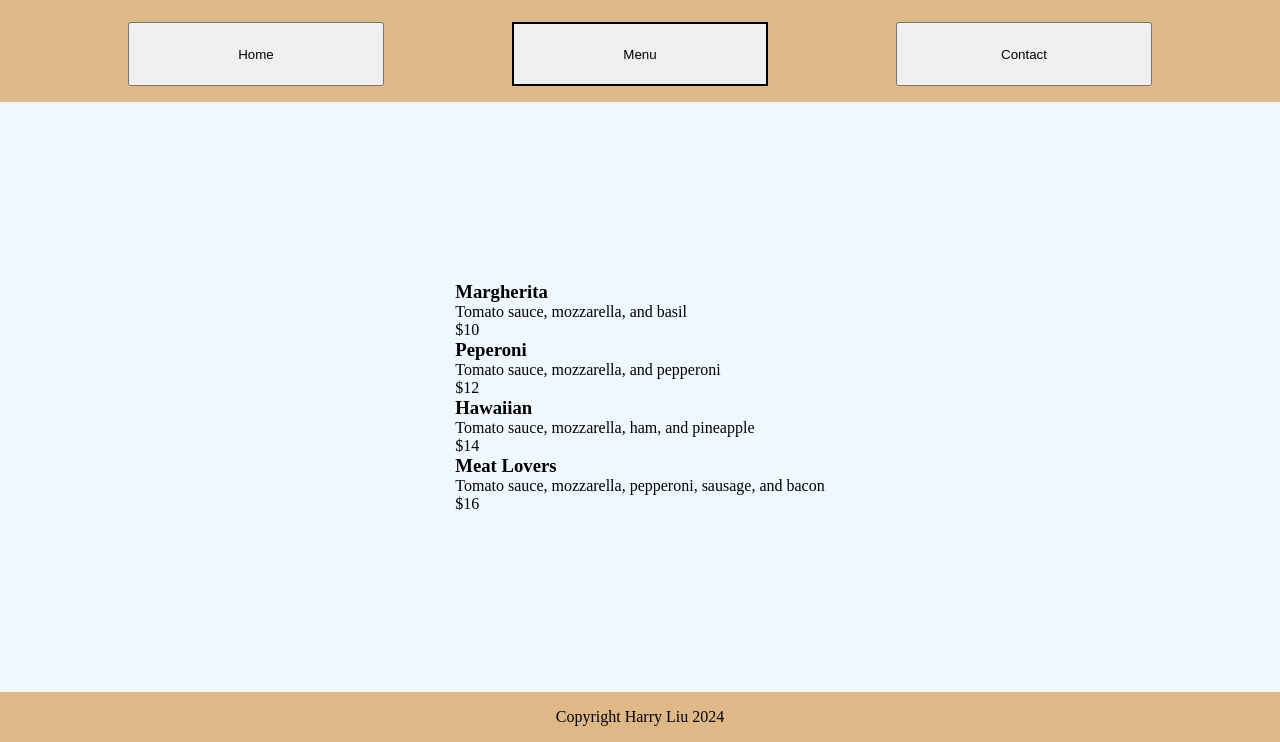
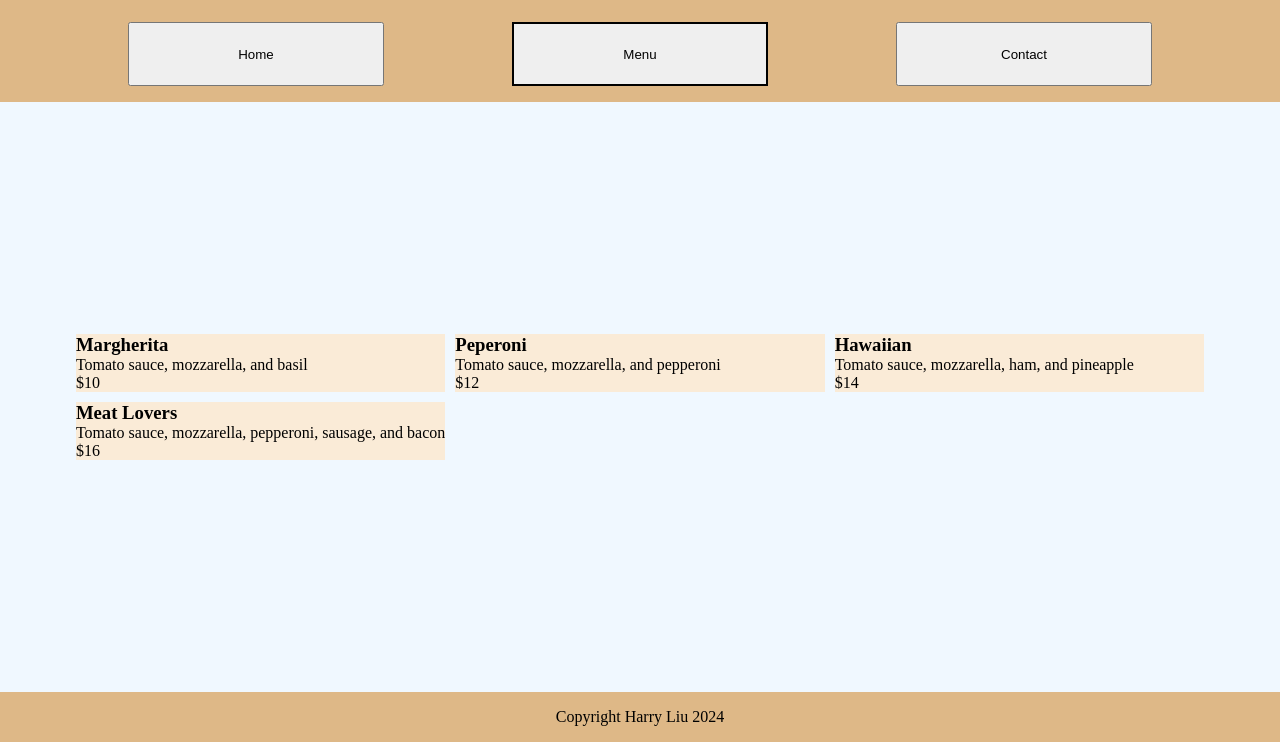
Before and after one commit to hliu19/odin-restaurant, a website built with webpack: page src/index.html in a window 1280 px wide. Both pictures are taken after a click on the button "Menu". Shown: the part 58-800 px from the top of the page. Built offline with nearby package versions, Linux system fonts and the light colour scheme.

Commit message:
new commit

```diff
--- a/package.json
+++ b/package.json
@@ -8,9 +8,9 @@
     "watch": "webpack --watch"
   },
   "keywords": [],
-  "author": "",
+  "author": "Harry Liu",
   "license": "ISC",
-  "description": "",
+  "description": "An beginner project to practice developing with Webpack.",
   "devDependencies": {
     "css-loader": "^7.1.2",
     "html-webpack-plugin": "^5.6.0",
--- a/src/style.css
+++ b/src/style.css
@@ -55,3 +55,17 @@ button {
     width: 20%;
     height: 80%;
 }
+
+.menu {
+    display: grid;
+    grid-template-columns: repeat(3, 1fr);
+    grid-auto-rows: 1fr;
+    width: 100%;
+    height: 100%;
+    row-gap: 10px;
+    column-gap: 10px;
+}
+
+.item {
+    background-color: antiquewhite;
+}
```
Also changed, not shown: dist/index.html, dist/main.bundle.js, 1 other file.
